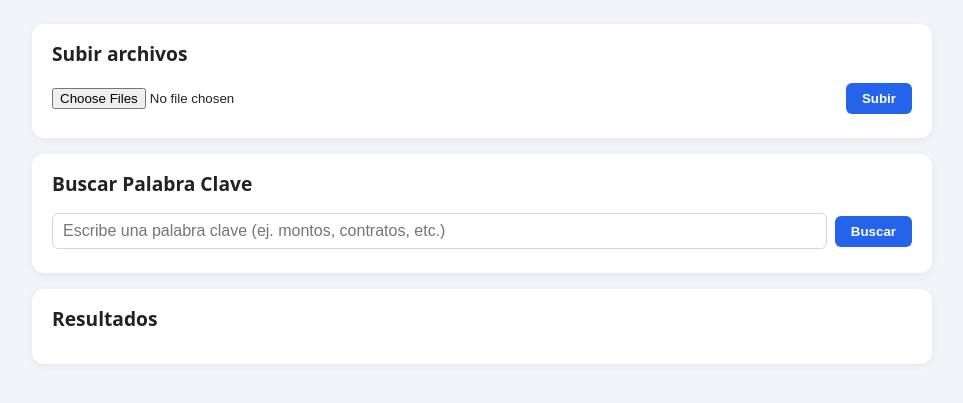
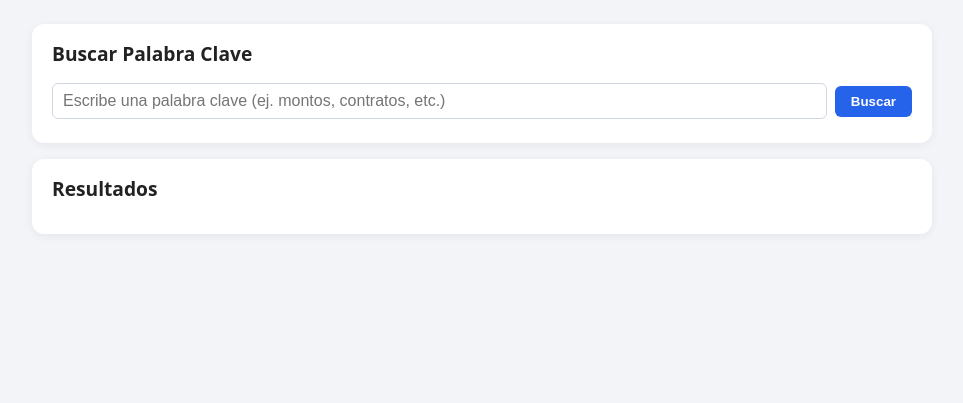
Before and after one commit to bcobba/keyword, a Flask app: page / in a window 1280 px wide. Shown: the part 126-529 px from the top of the page, without its empty margins (158-1121 px from the left). Run offline with Flask 3, Linux system fonts and the light colour scheme.

Commit message:
remove subir archivo

```diff
--- a/templates/index.html
+++ b/templates/index.html
@@ -14,14 +14,14 @@
       <p>Se aceptan formatos PDF / WORD</p>
     </header>
 
-    <section class="card">
+    <!--<section class="card">
       <h2>Subir archivos</h2>
       <form id="upload-form">
         <input type="file" id="file-input" name="files" multiple accept=".pdf,.docx" />
         <button type="submit">Subir</button>
       </form>
       <div id="upload-status" class="status"></div>
-    </section>
+    </section>-->
 
     <section class="card">
       <h2>Buscar Palabra Clave</h2>
```
Also changed, not shown: 1 other file.
